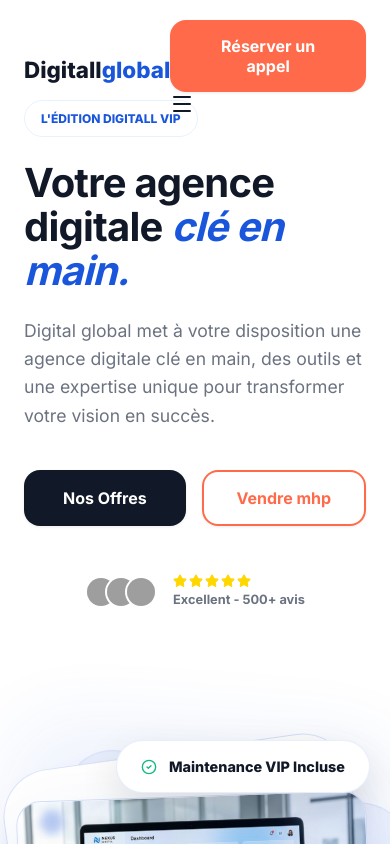
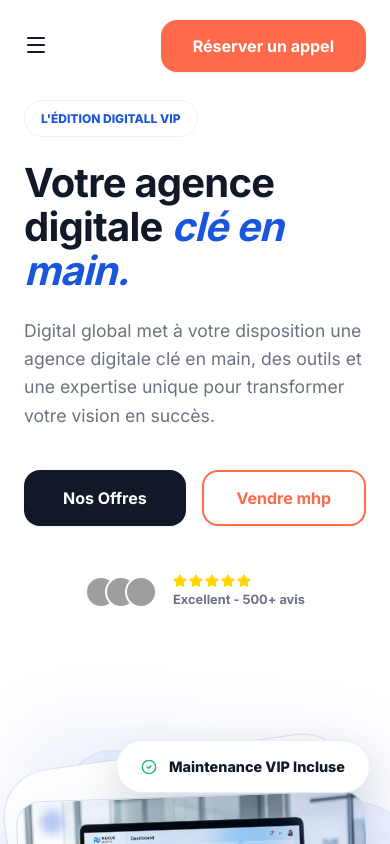
Before and after one commit to igitboosterplus/digitallglobal, a React (Vite) app: page / in a window 390 px wide. Shown: the top 844 px of the page. Built offline with nearby package versions, Linux system fonts and the light colour scheme; grey boxes are pictures that could not be loaded.

Commit message:
correction3

```diff
--- a/src/components/Header.css
+++ b/src/components/Header.css
@@ -20,12 +20,18 @@
     display: flex;
     align-items: center;
     justify-content: space-between;
+    position: relative;
 }
 
 .logo-custom {
     font-size: 1.4rem;
     font-weight: 800;
     color: var(--color-navy-deep);
+    transition: transform 0.3s ease;
+}
+
+.logo-custom:active {
+    transform: scale(0.95);
 }
 
 .logo-custom span {
--- a/src/components/Header.jsx
+++ b/src/components/Header.jsx
@@ -22,9 +22,12 @@
   return (
     <header className={`header-custom ${isScrolled ? 'scrolled' : ''}`}>
       <div className="container header-container">
-        <div className="logo-custom" onClick={handleNavClick} style={{ cursor: 'pointer' }}>
-          Digitall<span>global</span>
-        </div>
+        <button
+          className="mobile-toggle"
+          onClick={() => setIsMobileMenuOpen(!isMobileMenuOpen)}
+        >
+          {isMobileMenuOpen ? <X size={24} /> : <Menu size={24} />}
+        </button>
 
         <nav className={`nav-custom ${isMobileMenuOpen ? 'open' : ''}`}>
           <a href="#tarifs" className="nav-link-custom" onClick={handleNavClick}>La solution</a>
@@ -40,12 +43,6 @@
           >
             Réserver un appel
           </button>
-          <button
-            className="mobile-toggle"
-            onClick={() => setIsMobileMenuOpen(!isMobileMenuOpen)}
-          >
-            {isMobileMenuOpen ? <X size={24} /> : <Menu size={24} />}
-          </button>
         </div>
       </div>
     </header>
```
